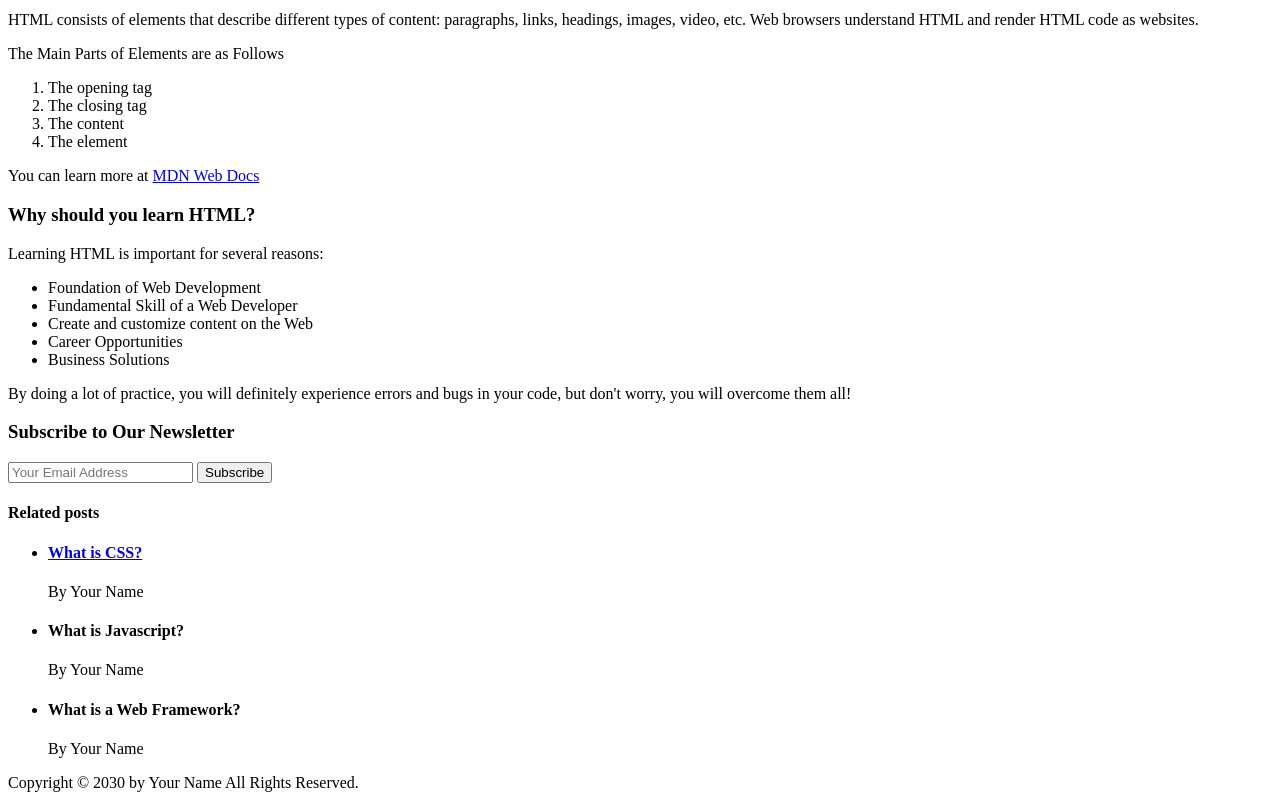
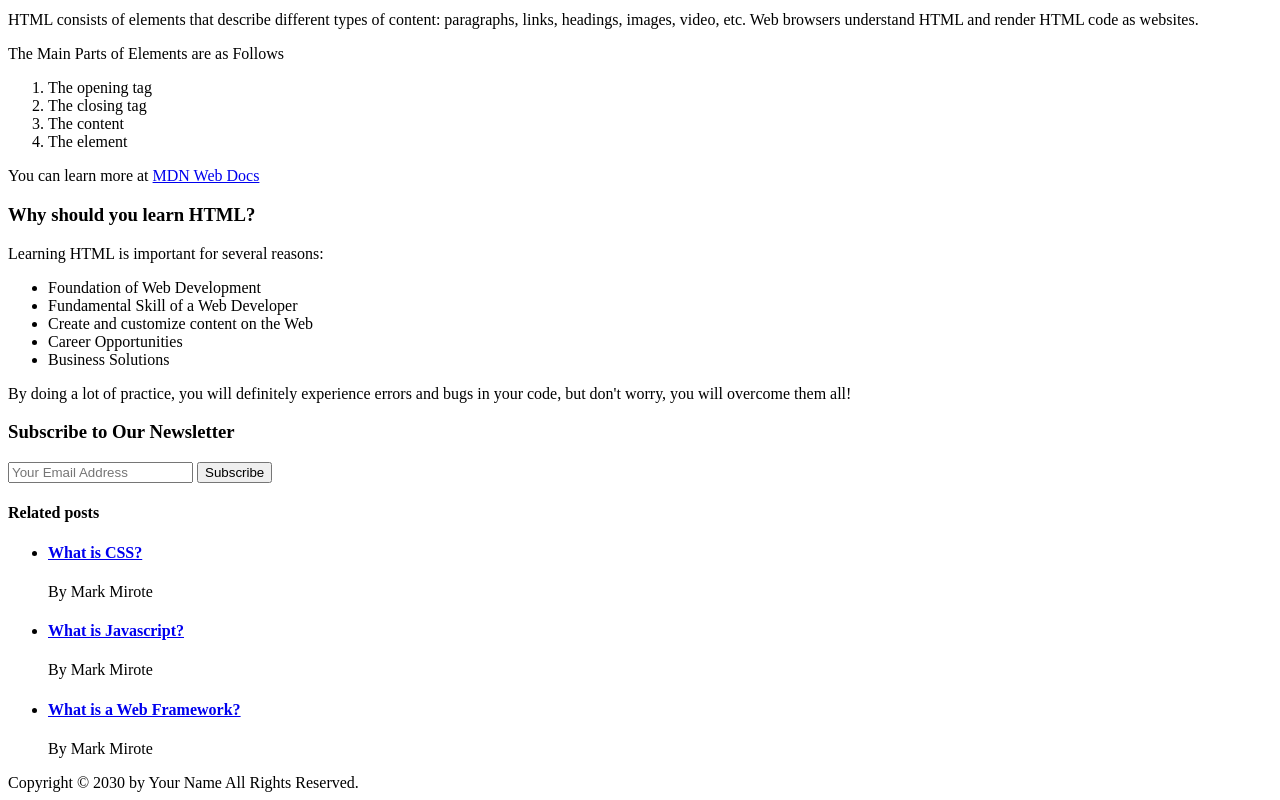
Before and after one commit to awitmanwit-ux/project, a plain HTML site: page index.html in a window 1280 px wide. Shown: the part 459-1259 px from the top of the page. Drawn offline with Linux system fonts and the light colour scheme.

Commit message:
Update index.html

```diff
--- a/index.html
+++ b/index.html
@@ -80,15 +80,15 @@ worry, you will overcome them all!</p>
  <ul>
  <li>
  <h4><a href="CSS.html">What is CSS?</a></h4>
- <p>By Your Name</p>
+ <p>By Mark Mirote</p>
  </li>
  <li>
- <h4>What is Javascript?</h4>
- <p>By Your Name</p>
+ <h4><a href="Javva.html">What is Javascript?</a></h4>
+ <p>By Mark Mirote</p>
  </li>
  <li>
- <h4>What is a Web Framework?</h4>
- <p>By Your Name</p>
+ <h4><a href="Framework.html">What is a Web Framework?</a></h4>
+ <p>By Mark Mirote</p>
  </li>
  </ul>
  </aside>
```
